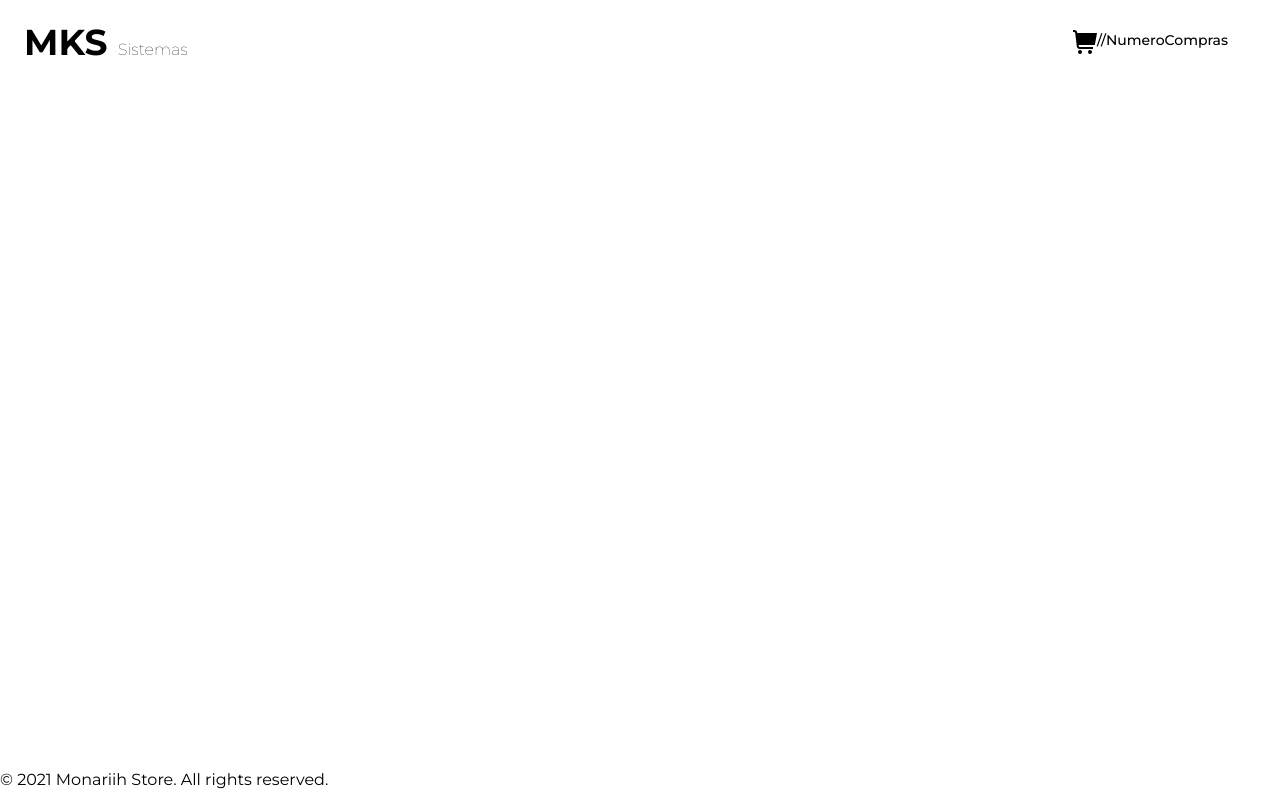
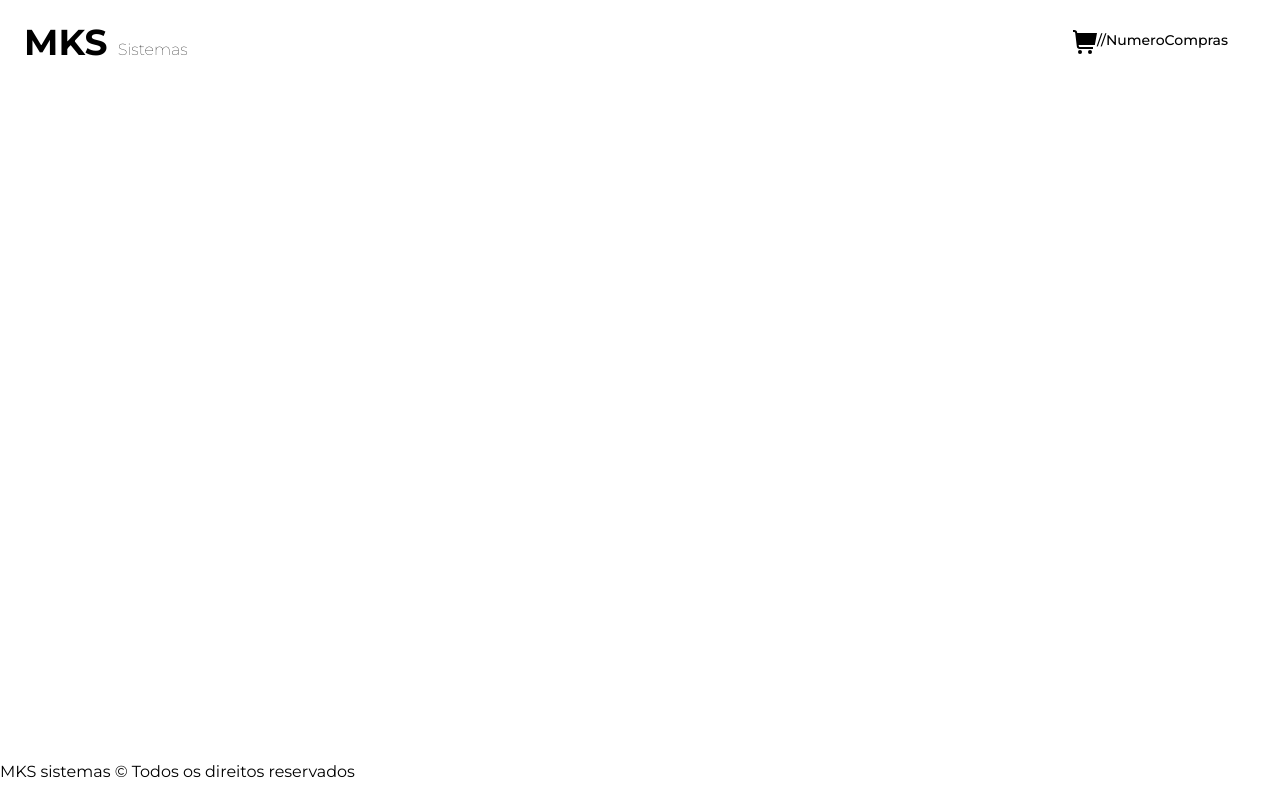
Before and after one commit to Monariih/monariih-store, a Next.js app: page / in a window 1280 px wide. Built offline with nearby package versions, Linux system fonts and the light colour scheme.

Commit message:
rename footer properties

```diff
--- a/src/components/Footer.tsx
+++ b/src/components/Footer.tsx
@@ -2,8 +2,8 @@ export default function Footer() {
   return (
 		<footer className="absolute my-2 mx-auto bottom-0">
 			<div>
-				<p className="text-center dark:text-gray-500">
-					© 2021 Monariih Store. All rights reserved.
+				<p className="text-center my-2">
+					MKS sistemas &copy; Todos os direitos reservados
 				</p>
 			</div>
 		</footer>
```
